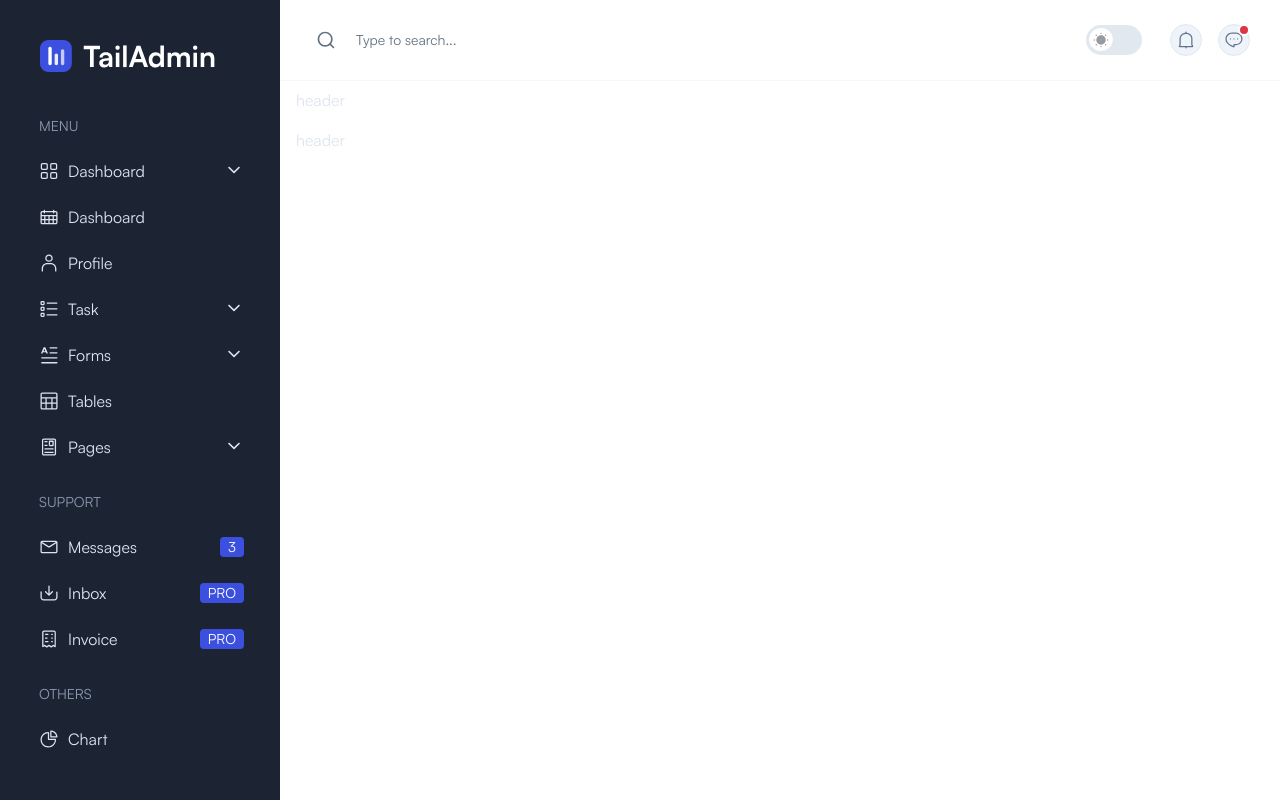
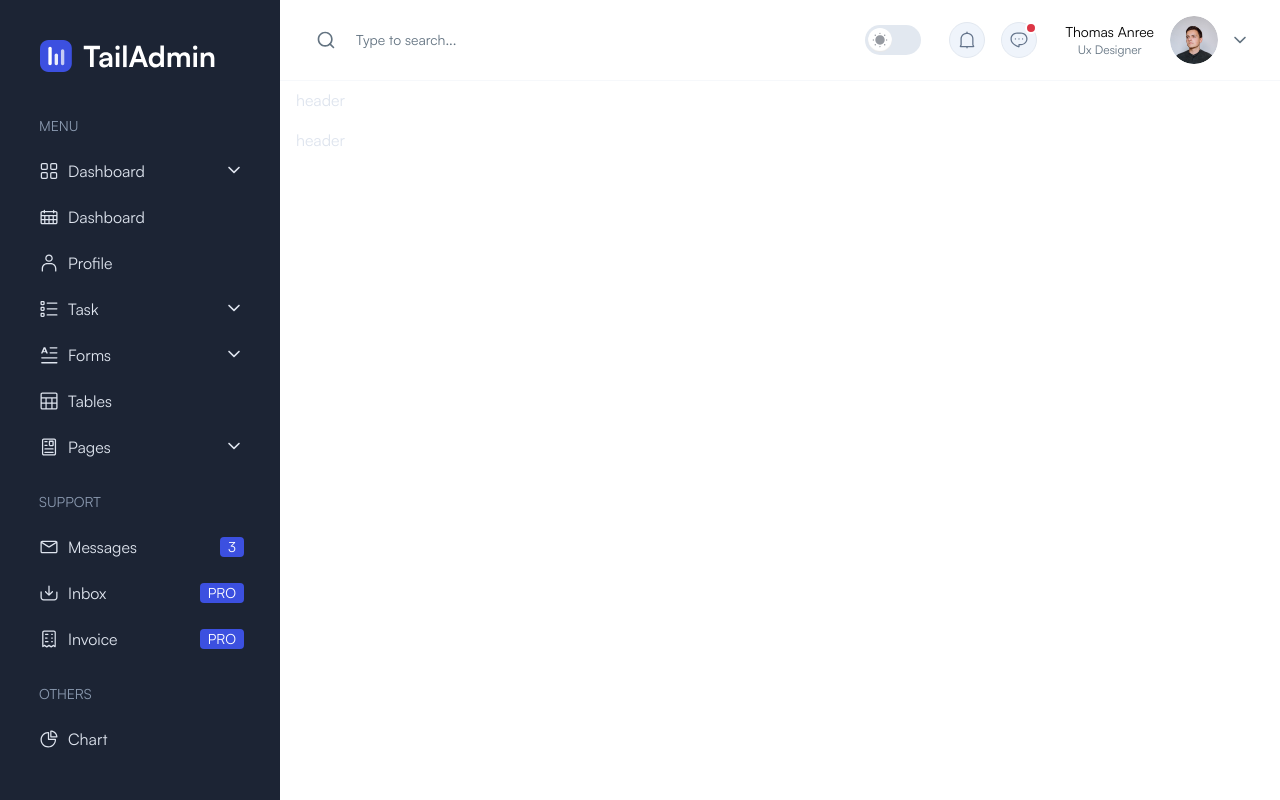
Before and after one commit to Vita-31/tailadmin, a Next.js app: page / in a window 1280 px wide. Built offline with nearby package versions, Linux system fonts and the light colour scheme.

Commit message:
header profile head

```diff
--- a/features/header/Header.tsx
+++ b/features/header/Header.tsx
@@ -1,10 +1,11 @@
 "use client";
 
 import { FC } from "react";
-import { Search } from "./ui/HeaderSearch";
 import { ButtonIcon, Switcher } from "@/ui";
 import { Message } from "@/icons";
+import { Search } from "./ui/HeaderSearch";
 import { HeaderNotification } from "./ui/HeaderNotification";
+import { HeaderProfile } from "./ui/HeaderProfile";
 
 export const Header: FC = () => {
   return (
@@ -24,6 +25,8 @@ export const Header: FC = () => {
             </ButtonIcon>
           </div>
         </div>
+
+        <HeaderProfile />
       </div>
     </header>
   );
--- /dev/null
+++ b/features/header/ui/HeaderProfile.tsx
@@ -0,0 +1,12 @@
+import React, { FC } from "react";
+import { HeaderProfileHead } from "./HeaderProfileHead";
+
+interface HeaderProfileProps {}
+
+export const HeaderProfile: FC<HeaderProfileProps> = () => {
+  return (
+    <div className="relative">
+      <HeaderProfileHead />
+    </div>
+  );
+};
--- /dev/null
+++ b/features/header/ui/HeaderProfileHead.tsx
@@ -0,0 +1,30 @@
+import React, { FC } from "react";
+import Image from "next/image";
+import { ChevronDown } from "@/icons";
+
+interface HeaderProfileHeadProps {}
+
+export const HeaderProfileHead: FC<HeaderProfileHeadProps> = () => {
+  return (
+    <button className="flex items-center" type="button">
+      <div>
+        <div className="font-medium text-sm">Thomas Anree</div>
+        <div className="font-medium text-xs text-silver-dark">Ux Designer</div>
+      </div>
+      <div className="w-12 h-12 rounded-full overflow-hidden ml-4">
+        <Image
+          src="/images/avatar.png"
+          className="w-full h-full object-cover"
+          alt="Thomas Anree"
+          title="Thomas Anree"
+          width="1"
+          height="1"
+          decoding="async"
+        />
+      </div>
+      <div className="ml-3">
+        <ChevronDown color="#637381" />
+      </div>
+    </button>
+  );
+};
--- a/shared/components/ui/atoms/buttonIcon/ButtonIcon.tsx
+++ b/shared/components/ui/atoms/buttonIcon/ButtonIcon.tsx
@@ -6,7 +6,7 @@ interface ButtonIconProps {
 
 export const ButtonIcon: FC<ButtonIconProps> = ({ children }) => {
   return (
-    <button className="w-8 h-8 rounded-full border border-silver bg-gray flex items-center justify-center">
+    <button className="w-9 h-9 rounded-full border border-silver bg-gray flex items-center justify-center">
       {children}
     </button>
   );
--- /dev/null
+++ b/shared/icons/ChevronDown.tsx
@@ -0,0 +1,24 @@
+import React, { FC } from "react";
+
+interface ChevronDown {
+  color: string;
+}
+
+export const ChevronDown: FC<ChevronDown> = ({ color }) => {
+  return (
+    <svg
+      width="20"
+      height="20"
+      viewBox="0 0 20 20"
+      fill="none"
+      xmlns="http://www.w3.org/2000/svg"
+    >
+      <path
+        fillRule="evenodd"
+        clipRule="evenodd"
+        d="M4.4107 6.91083C4.73614 6.58539 5.26378 6.58539 5.58922 6.91083L9.99996 11.3216L14.4107 6.91083C14.7361 6.58539 15.2638 6.58539 15.5892 6.91083C15.9147 7.23626 15.9147 7.7639 15.5892 8.08934L10.5892 13.0893C10.2638 13.4148 9.73614 13.4148 9.41071 13.0893L4.4107 8.08934C4.08527 7.7639 4.08527 7.23626 4.4107 6.91083Z"
+        fill={color ? color : "#637381"}
+      />
+    </svg>
+  );
+};
--- a/shared/icons/index.ts
+++ b/shared/icons/index.ts
@@ -16,3 +16,4 @@ export * from "./Moon";
 export * from "./Bell";
 export * from "./Message";
 export * from "./SearchIcon";
+export * from "./ChevronDown";
```
Also changed, not shown: features/header/lib/constants.ts (+4 -7 lines), public/images/avatar.png (added).
